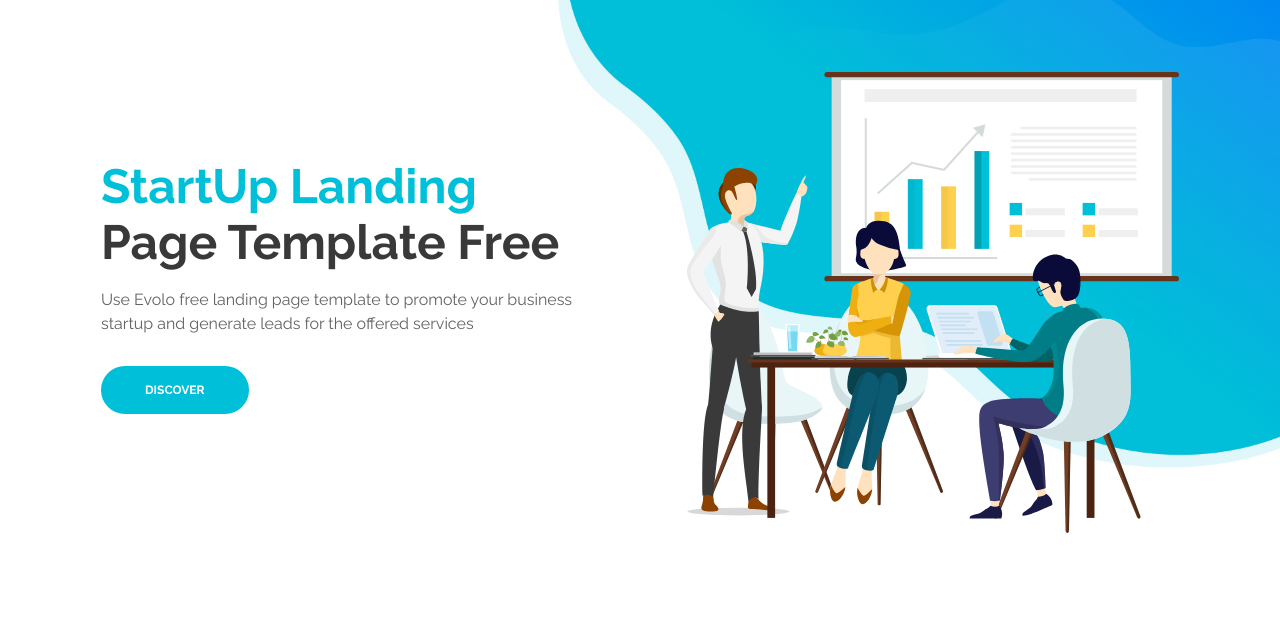
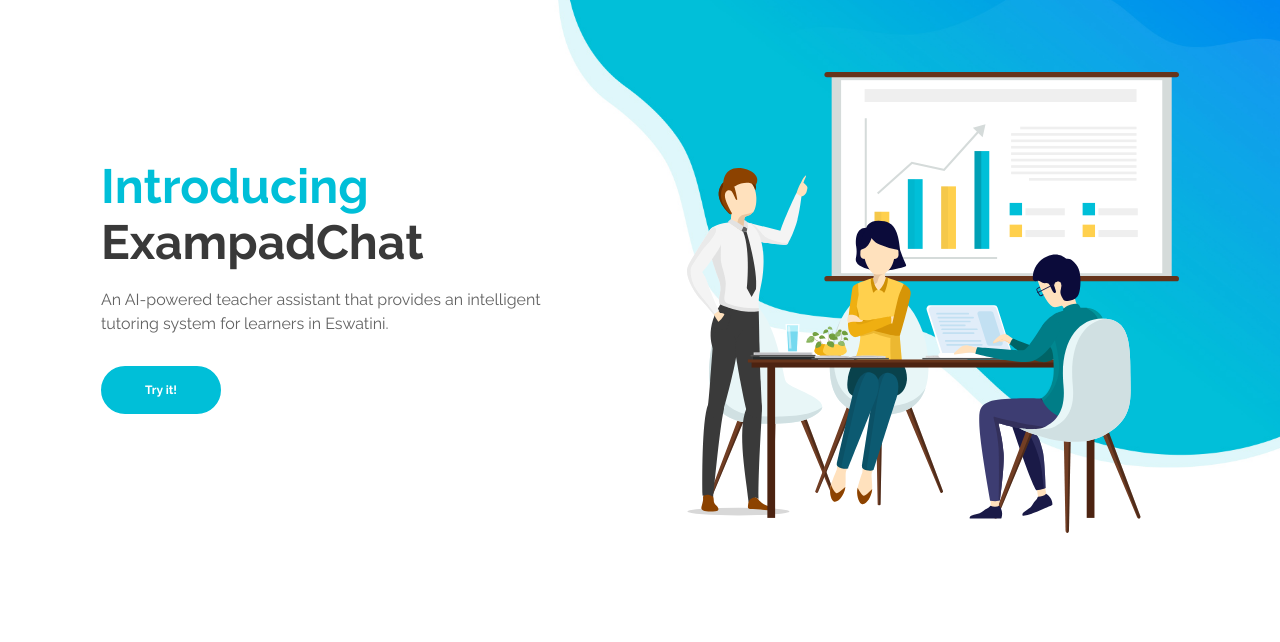
Before and after one commit to exampad/exampad.github.io, a plain HTML site: page index.html in a window 1280 px wide. Shown: the part 128-770 px from the top of the page. Drawn offline with Linux system fonts and the light colour scheme.

Commit message:
[ADD] Landing page

```diff
--- a/index.html
+++ b/index.html
@@ -18,7 +18,7 @@
 	<meta property="og:type" content="article" />
 
     <!-- Website Title -->
-    <title>Evolo - StartUp HTML Landing Page Template</title>
+    <title>Exampad</title>
 
     <!-- Styles -->
     <link href="https://fonts.googleapis.com/css?family=Raleway:400,400i,600,700,700i&amp;subset=latin-ext" rel="stylesheet">
@@ -115,9 +115,9 @@
                 <div class="row">
                     <div class="col-lg-6">
                         <div class="text-container">
-                            <h1><span class="turquoise">StartUp Landing</span> Page Template Free</h1>
-                            <p class="p-large">Use Evolo free landing page template to promote your business startup and generate leads for the offered services</p>
-                            <a class="btn-solid-lg page-scroll" href="#services">DISCOVER</a>
+                            <h1><span class="turquoise">Introducing</span> ExampadChat</h1>
+                            <p class="p-large">An AI-powered teacher assistant that provides an intelligent tutoring system for learners in Eswatini.</p>
+                            <a class="btn-solid-lg page-scroll" href="https://poe.com/ExampadChat" target="_blank">Try it!</a>
                         </div> <!-- end of text-container -->
                     </div> <!-- end of col -->
                     <div class="col-lg-6">
@@ -932,7 +932,7 @@
         <div class="container">
             <div class="row">
                 <div class="col-lg-12">
-                    <p class="p-small">Copyright © 2020 <a href="https://inovatik.com">Inovatik</a> - All rights reserved</p>
+                    <p class="p-small">Copyright ©2023 <a href="#">Exampad.</a>All rights reserved</p>
                 </div> <!-- end of col -->
             </div> <!-- enf of row -->
         </div> <!-- end of container -->
```
